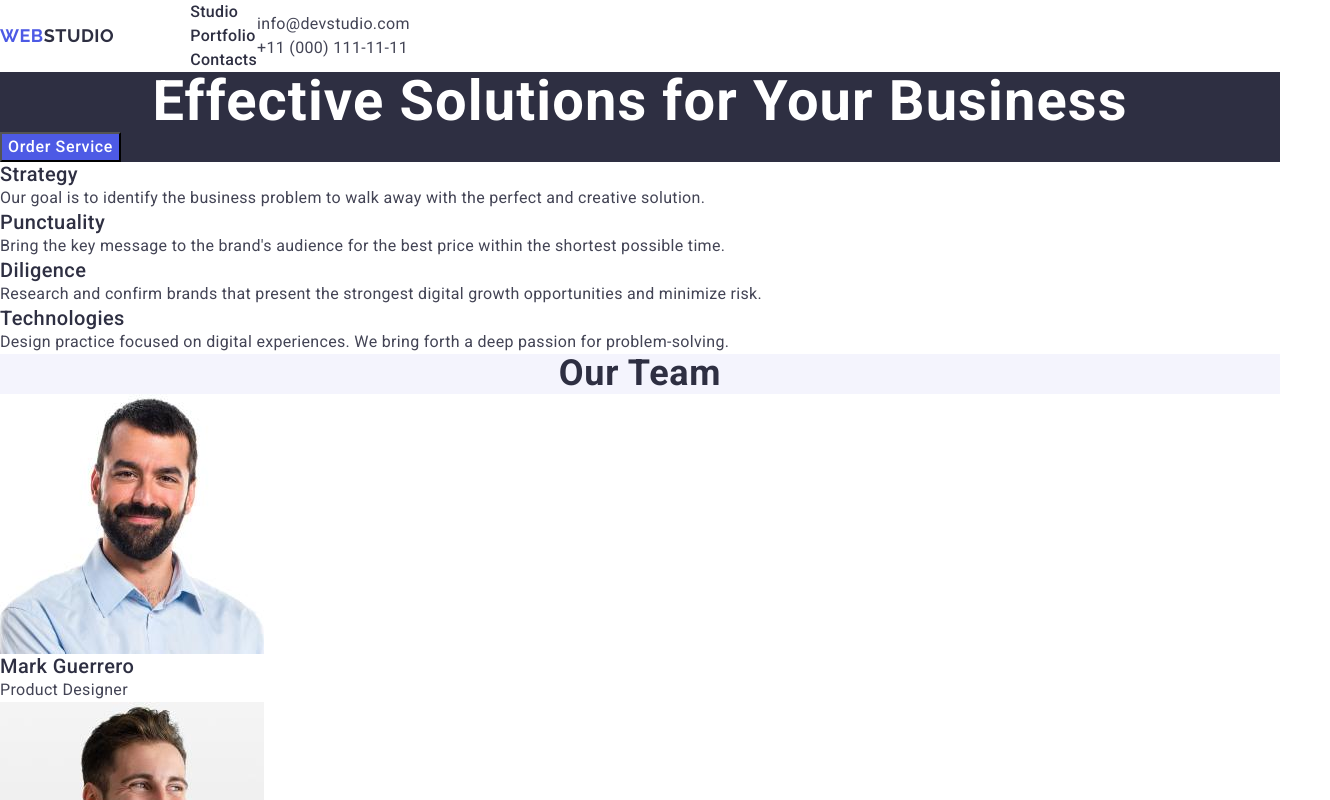
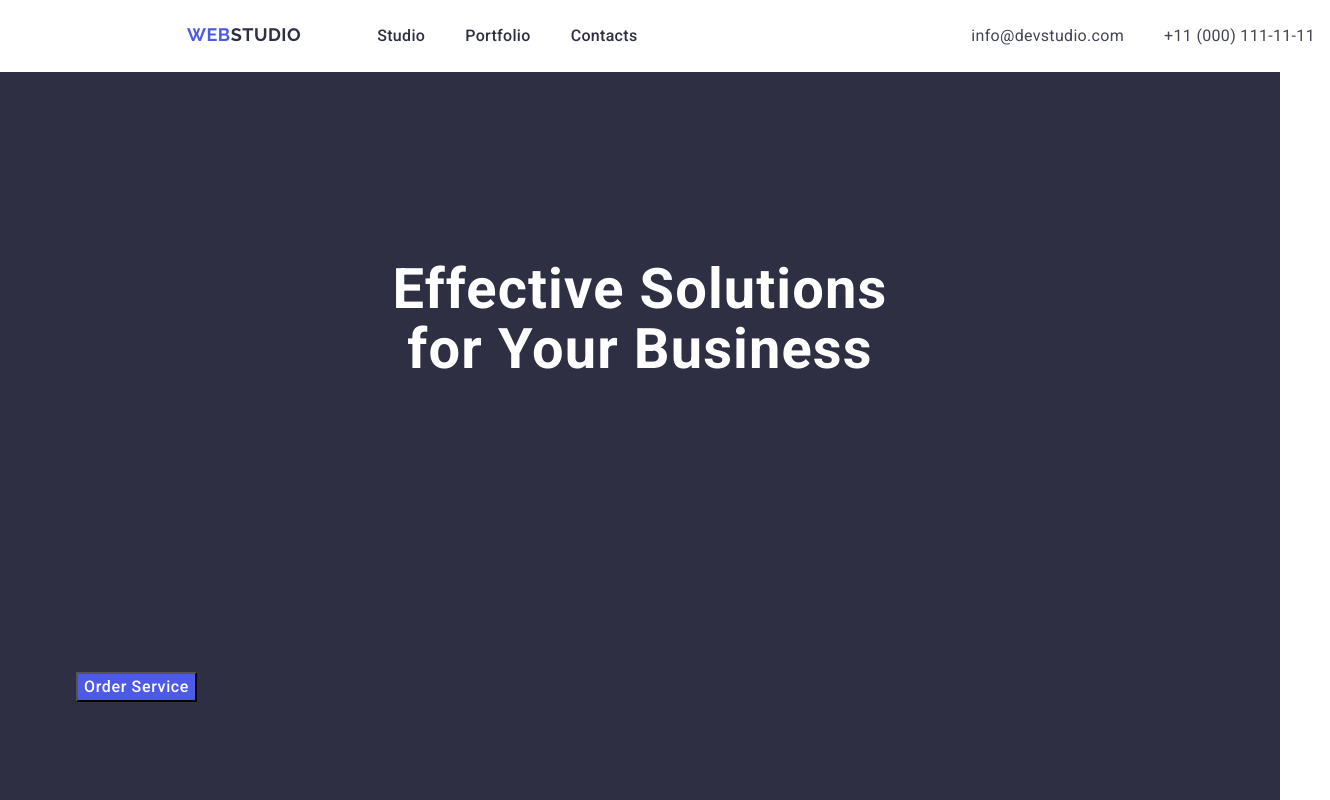
Before and after one commit to ivshynalarysa/goit-markup-hw-03, a plain HTML site: page index.html in a window 1280 px wide. Shown: the top 800 px of the page, 1330 px wide, since content can reach past the window. Drawn offline with nearby package versions, Linux system fonts and the light colour scheme.

Commit message:
modified header and section1

```diff
--- a/css/styles.css
+++ b/css/styles.css
@@ -1,50 +1,61 @@
+*,
+*::before,
+*::after {
+    box-sizing: border-box;
+}
+
+
 body { font-family: Roboto, sans-serif; color:#434455;
      font-weight: regular; font-size: 16px;
-     font-line-height: 24px; background-color: #ffffff; }
+     font-line-height: 24px; background-color: #ffffff; margin: 0;}
 
 a {text-decoration: none;}
 ul {list-style: none; margin: 0; padding-left: 0;}
-p {margin: 0 ;}
-h1, h2, h3 {margin: 0;}
+
+h1, h2, h3, p {margin: 0;}
 .card {display: block;}
-.conteiner {
+.container {
 
     width: 1158px;
     margin: 0 auto;
     padding-left: 15px;
     padding-right: 15px;
 }
+/*header*/
 .header-container {
+    display: flex; width: 1158px; margin: 24px 172px;
+    align-items: center; justify-content: space-between;}
 
-display: flex;
-align-items: center;}
+.section-main-title { background-color: #2e2f42; }
+.main-title {font-size: 56px; line-height: 1.07;}
 
-
- .section-main-title { background-color: #2e2f42; }
- .main-title {font-size: 56px; line-height: 1.07;}
-
- .logoheader {
+.logoheader {
     font-family: "Raleway", sans-serif; font-weight: 700;
     font-size: 18px;line-height: 1.17; letter-spacing: 0.03em;
     text-transform: uppercase;color: #4d5ae5;
     margin-right: 76px;}
- .logoheader .logo-color {color: #2E2F42;}
+.logoheader .logo-color {color: #2E2F42;}
 
-.navlink {list-style: none;}
+.navmain {
+    display: flex;}
+.navlink {list-style: none; display: flex; gap: 40px; margin-right: 332px;}
 .navlink .navi:hover, .navlink .navi:focus {
     text-decoration: underline; color: #404BBF;}
 .navi {line-height: 1.5; letter-spacing: 0.02em; font-weight: 500; color: #2E2F42;}
-.navmain {display: flex; align-items: center;}
 
-.address {font-style: normal; display: flex;
-    }
+.address {font-style: normal;}
+.address-list {display: flex; gap: 40px; }
 .link-address:hover, .link-address:focus {color: #404BBF;}
 .link-address {line-height: 1.5; letter-spacing: 0.02em; color: #434455; }
 
-.button {color: #ffffff;background: #4D5AE5; cursor:pointer; font-weight: 500; line-height: 1.5; letter-spacing: 0.04em;  }
+/*button section 1*/
+.section-main-title {flex-direction: column; gap: 48px; align-items: center;}
+.button {color: #ffffff;background: #4D5AE5; cursor:pointer; font-weight: 500; line-height: 1.5; letter-spacing: 0.04em;  margin-bottom: 188px;justify-content: center;}
 .button:hover, .button:focus {color: #ffffff;background-color: #404BBF;}
 
-.main-title {text-align: center; letter-spacing: 0.02em; color: #ffffff;}
+.main-title {text-align: center; letter-spacing: 0.02em; color: #ffffff;  padding-top: 188px; padding-bottom: 292px; padding-left: 275px; padding-right: 275px;}
+
+/*section */
 
 .values-title {font-weight: 500;font-size: 20px; line-height: 1.2;  letter-spacing: 0.02em; color: #2e2f42;}
 .values-p {line-height: 1.5; letter-spacing: 0.02em}
--- a/index.html
+++ b/index.html
@@ -25,7 +25,7 @@
         </ul>
         </nav>
         <address class="address">
-            <ul>
+            <ul class="address-list">
                 <li>
                     <a class="link-address" href="mailto:info@devstudio.com">info@devstudio.com</a>
                 </li>
```
